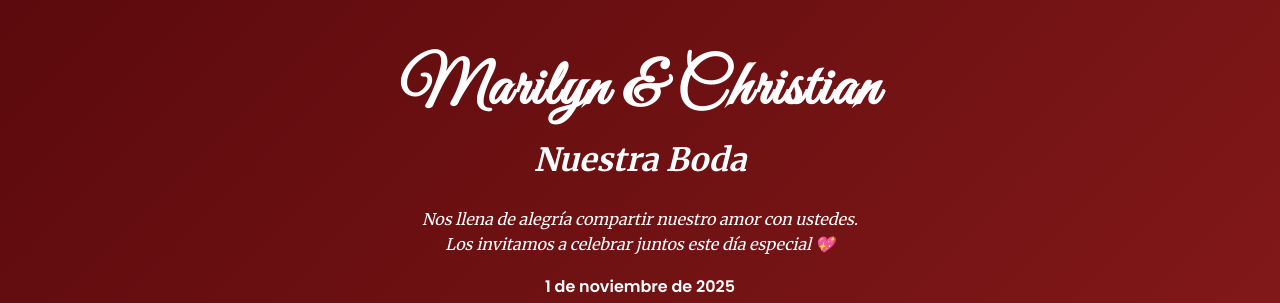
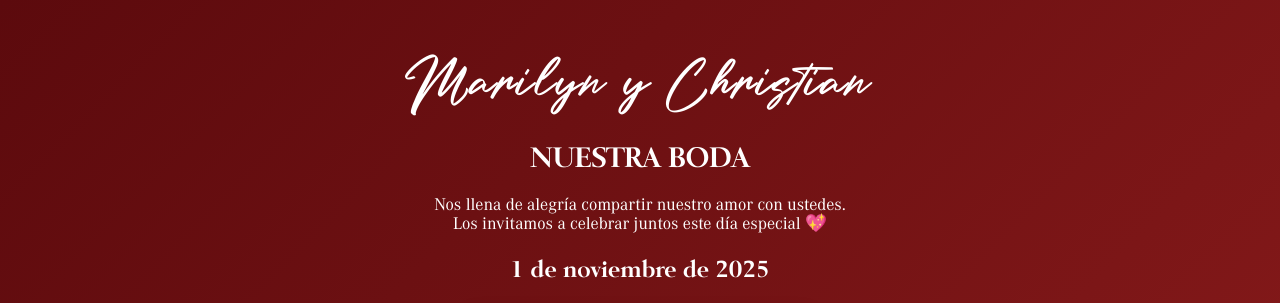
Before and after one commit to mavallejo31/boda, a plain HTML site: page index.html in a window 1280 px wide. Shown: the top 303 px of the page. Drawn offline with Linux system fonts and the light colour scheme.

Commit message:
Update index.html
modificación tipos de letra titulos

```diff
--- a/index.html
+++ b/index.html
@@ -37,29 +37,78 @@ fecha-boda {
   letter-spacing: 1px;
 }
 
-
-    header h1 {
-      font-family: 'Great Vibes', cursive;
-      font-size: 4em;
-      margin: 0;
-      letter-spacing: 2px;
+    header {
+    background: liner-gradient(135deg, #5c0a0d, #8c1c1c);
+    color: white;
+    padding: 50px 20px 100 px 20px;
+    border-bottom-left-radius: 50% 10%;
+    border-bottom-right-radius: 50% 10%;
+    position: relative;
+    overflow:hidden;
     }
 
-    header h2 {
-      font-family: 'Merriweather', serif;
-      font-style: italic;
-      font-size: 2em;
-      margin-top: 10px;
-    }
+@font-face {
+  font-family: 'HolyWingsFree';
+  src: url('https://raw.githubusercontent.com/mavallejo31/boda/main/fonts/HollyWingsFree-Regular.woff2') format('woff2'),
+       url('https://raw.githubusercontent.com/mavallejo31/boda/main/fonts/HollyWingsFree-Regular.woff') format('woff');
+}
 
-    .mensaje-bienvenida {
-      font-family: 'Merriweather', serif;
-      font-style: italic;
-      font-size: 1.0em;
-      margin: 20px 0 15px 0;
-      color: #fff;
-      line-height: 1.6;
-    }
+@font-face {
+  font-family: 'CorporateA';
+  src: url('https://raw.githubusercontent.com/mavallejo31/boda/main/fonts/CorporateA-Regular.woff2') format('woff2'),
+       url('https://raw.githubusercontent.com/mavallejo31/boda/main/fonts/CorporateA-Regular.woff') format('woff');
+  font-weight: normal;
+  font-style: normal;
+}
+
+@font-face {
+  font-family: 'BelfastBold';
+  src: url('https://raw.githubusercontent.com/mavallejo31/boda/main/fonts/Belfast-Bold.woff2') format('woff2'),
+       url('https://raw.githubusercontent.com/mavallejo31/boda/main/fonts/Belfast-Bold.woff') format('woff');
+  font-weight: bold;
+  font-style: normal;
+}
+
+
+.titulo-principal {
+  font-family: 'HolyWingsFree', cursive, 'Great Vibes';
+  font-size: 5em;
+  color: #fff;
+  letter-spacing: 2px;
+  margin: 0;
+  font-weight: 300; /* intenta 200 o 100 si se ve más delgada */
+}
+
+.subtitulo-destacado {
+  font-family: 'BelfastBold', sans-serif;
+  font-size: 1.7em;
+  color: #fff;
+  font-weight: bold;
+}
+
+.subtitulo-destacado1 {
+  font-family: 'BelfastBold', sans-serif;
+  font-size: 1.4em;
+  color: #fff;
+  font-weight: normal;
+}
+
+
+.mensaje-bienvenida {
+  font-family: 'CorporateA', sans-serif;
+  font-size: 1.1em;
+  line-height: 1.1;
+  color: #fff;
+}
+
+
+.subtitulo {
+  font-family: 'CorporateA', sans-serif;
+  font-size: 1.5em;
+  line-height: 1.6;
+  color: #fff;
+}
+
 
     /* Contador regresivo */
     #contador {
@@ -161,13 +210,13 @@ fecha-boda {
 </head>
 <body>
   <header>
-    <h1>Marilyn & Christian</h1>
-    <h2>Nuestra Boda</h2>
+    <h1 class="titulo-principal">Marilyn y Christian</h1>
+    <h2 class="subtitulo-destacado">NUESTRA BODA</h2>
     <div class="mensaje-bienvenida">
       Nos llena de alegría compartir nuestro amor con ustedes.<br>
       Los invitamos a celebrar juntos este día especial 💖
     </div>
-    <p class="fecha-boda"><strong>1 de noviembre de 2025</strong></p>
+    <p class="subtitulo-destacado1">1 de noviembre de 2025</p>
 
     <!-- Video animación -->
     <section class="video-banner">
```
